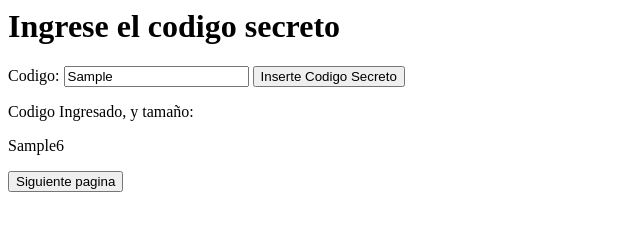
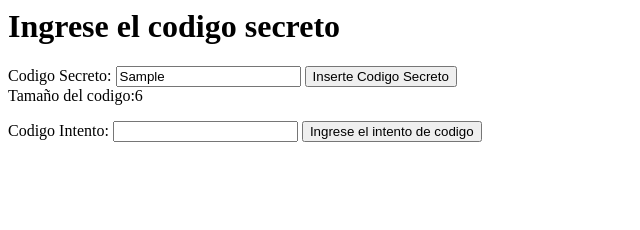
Before and after one commit to DaddyLipi/Toros_y_vacas, a website built with Parcel: page index.html in a window 1280 px wide. Both pictures are taken after typing "Sample" into the empty fields and a click on the input "Inserte Codigo Secreto". Shown: the whole page, without its empty margins (0-640 px from the left). Built offline with nearby package versions, Linux system fonts and the light colour scheme.

Commit message:
Final, no logro pasar el codigo de un form a otro, y por eso no puedo comparalos.

```diff
--- a/index.html
+++ b/index.html
@@ -1,16 +1,19 @@
 <html>
   <body>
     <h1>Ingrese el codigo secreto</h1>
-    <form id="form">
-      <label for="numero">Codigo:</label>
+    <form id="formInsertar">
+      <label for="numero">Codigo Secreto:</label>
       <input type="text" id="codigoSecreto" maxlength="6" minlength="4"/>
       <input type="submit" value="Inserte Codigo Secreto"/>
+      <div id="resultado-divs"></div>
     </form>
-    <label>Codigo Ingresado, y tamaño:</label>
-    <div id="resultado-divs"></div>
-    <a href="PantallaIntentos.html">
-      <input type="submit" value="Siguiente pagina" />
-    </a>
+    <form id="formAdivinar">
+      <label for="numero">Codigo Intento:</label>
+      <input type="text" id="codigoIntento" maxlength="6" minlength="4"/>
+      <input type="submit" value="Ingrese el intento de codigo"/>
+      <div id="resultado-div2"></div>
+    </form>
     <script type="module" src="./src/presenter1.js"></script>
+    <script type="module" src="./src/presenter2.js"></script>
   </body>
 </html>
--- a/src/presenter1.js
+++ b/src/presenter1.js
@@ -1,14 +1,14 @@
 import codigo from './codigo';
-import {torosYvacas,victoria} from './torosyvacas';
 
 const CS = document.querySelector("#CodigoSecreto");
-const forms = document.querySelector("#form");
+const form1 = document.querySelector("#formInsertar");
 const div = document.querySelector("#resultado-divs");
 
-forms.addEventListener("submit", (event) => {
+
+form1.addEventListener("submit", (event) => {
   event.preventDefault();
-
-  let CSG = new codigo(CS.value);
-  div.innerHTML = "<p>" +CSG.getClave()+ CSG.getcodigolength() + "</p>";
-  module.exports={GSG};
-});
+  const CSG = new codigo(CS.value);
+  div.innerHTML = "Tamaño del codigo:" + CSG.getcodigolength();
+  //CS.value="";
+})
+export default {CSG};
--- /dev/null
+++ b/src/presenter2.js
@@ -0,0 +1,13 @@
+import codigo from './codigo';
+//import {CSG} from './presenter1';
+import {torosYvacas,victoria} from './torosyvacas';
+
+const CI = document.querySelector("#codigoIntento");
+const form2 = document.querySelector("#formAdivinar");
+const div2 = document.querySelector("#resultado-div2");
+
+form2.addEventListener("submit", (event) => {
+  event.preventDefault();
+  const C = new codigo(CI.value);
+  div2.innerHTML = "<p>" +"Muestra resultado"+C.getClave() + "</p>";
+});
```
